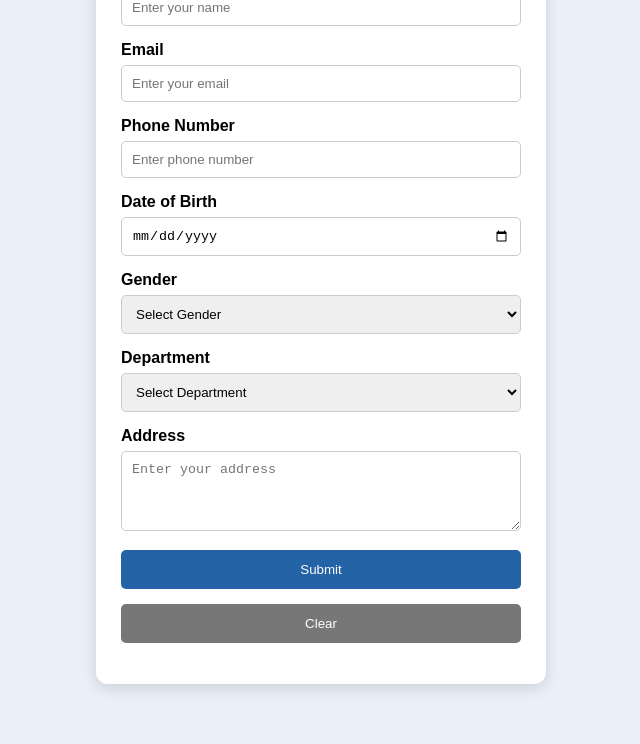
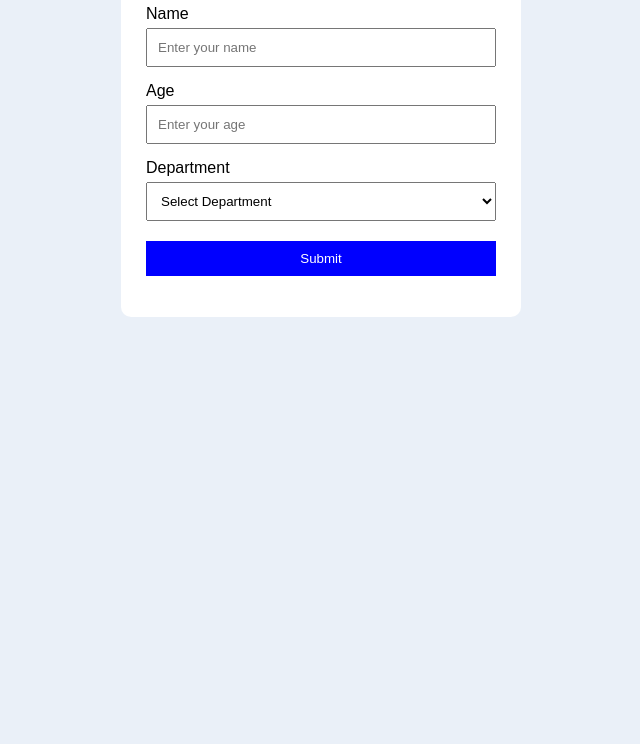
Before and after one commit to indhumathik27/Student-Form, a plain HTML site: page index.html in a window 1280 px wide. Shown: the part 188-932 px from the top of the page, without its empty margins (319-959 px from the left). After the commit the page ends 800 px from the top, so only its background shows below. Drawn offline with Linux system fonts and the light colour scheme.

Commit message:
Student Form Created

```diff
--- a/index.html
+++ b/index.html
@@ -1,7 +1,7 @@
 <!DOCTYPE html>
 <html>
 <head>
-    <title>Student Registration Form</title>
+    <title>Student Form</title>
     <link rel="stylesheet" href="style.css">
 </head>
 
@@ -9,32 +9,18 @@
 
     <div class="container">
 
-        <h2>Student Registration Form</h2>
+        <h2>Student Form</h2>
 
         <form id="studentForm">
 
-            <label>Full Name</label>
+            <label>Name</label>
             <input type="text" id="name" placeholder="Enter your name" required>
 
-            <label>Email</label>
-            <input type="email" id="email" placeholder="Enter your email" required>
-
-            <label>Phone Number</label>
-            <input type="tel" id="phone" placeholder="Enter phone number" required>
-
-            <label>Date of Birth</label>
-            <input type="date" id="dob" required>
-
-            <label>Gender</label>
-            <select id="gender" required>
-                <option value="">Select Gender</option>
-                <option>Male</option>
-                <option>Female</option>
-                <option>Other</option>
-            </select>
+            <label>Age</label>
+            <input type="number" id="age" placeholder="Enter your age" required>
 
             <label>Department</label>
-            <select id="department" required>
+            <select id="dept" required>
                 <option value="">Select Department</option>
                 <option>CSE</option>
                 <option>AIML</option>
@@ -42,11 +28,7 @@
                 <option>ECE</option>
             </select>
 
-            <label>Address</label>
-            <textarea id="address" placeholder="Enter your address" required></textarea>
-
             <button type="submit">Submit</button>
-            <button type="reset" class="reset">Clear</button>
 
         </form>
 
--- a/script.js
+++ b/script.js
@@ -4,13 +4,15 @@ document.getElementById("studentForm")
     event.preventDefault();
 
     let name = document.getElementById("name").value;
-    let email = document.getElementById("email").value;
+    let age = document.getElementById("age").value;
+    let dept = document.getElementById("dept").value;
 
     document.getElementById("message").innerText =
-        "Form submitted successfully! Welcome " + name;
+        "Successfully Submitted!";
 
     console.log("Name:", name);
-    console.log("Email:", email);
+    console.log("Age:", age);
+    console.log("Department:", dept);
 
     this.reset();
 
--- a/style.css
+++ b/style.css
@@ -1,59 +1,45 @@
 body {
-    font-family: Arial, sans-serif;
+    font-family: Arial;
     background: #eaf0f8;
-    margin: 0;
-    padding: 30px;
 }
 
 .container {
-    width: 400px;
-    margin: 30px auto;
+    width: 350px;
+    margin: 100px auto;
     background: white;
     padding: 25px;
-    border-radius: 12px;
-    box-shadow: 0 4px 15px #0002;
+    border-radius: 10px;
 }
 
 h2 {
     text-align: center;
-    color: #24476b;
+    color: blue;
 }
 
 label {
     display: block;
     margin-top: 15px;
-    font-weight: bold;
 }
 
-input, select, textarea {
+input, select {
     width: 100%;
     padding: 10px;
-    margin-top: 6px;
-    border: 1px solid #ccc;
-    border-radius: 5px;
+    margin-top: 5px;
     box-sizing: border-box;
-}
-
-textarea {
-    height: 80px;
 }
 
 button {
     width: 100%;
-    padding: 12px;
-    margin-top: 15px;
-    background: #2463a5;
+    padding: 10px;
+    margin-top: 20px;
+    background: blue;
     color: white;
     border: none;
-    border-radius: 5px;
     cursor: pointer;
-}
-
-.reset {
-    background: #777;
 }
 
 #message {
     text-align: center;
     color: green;
+    font-weight: bold;
 }
```
